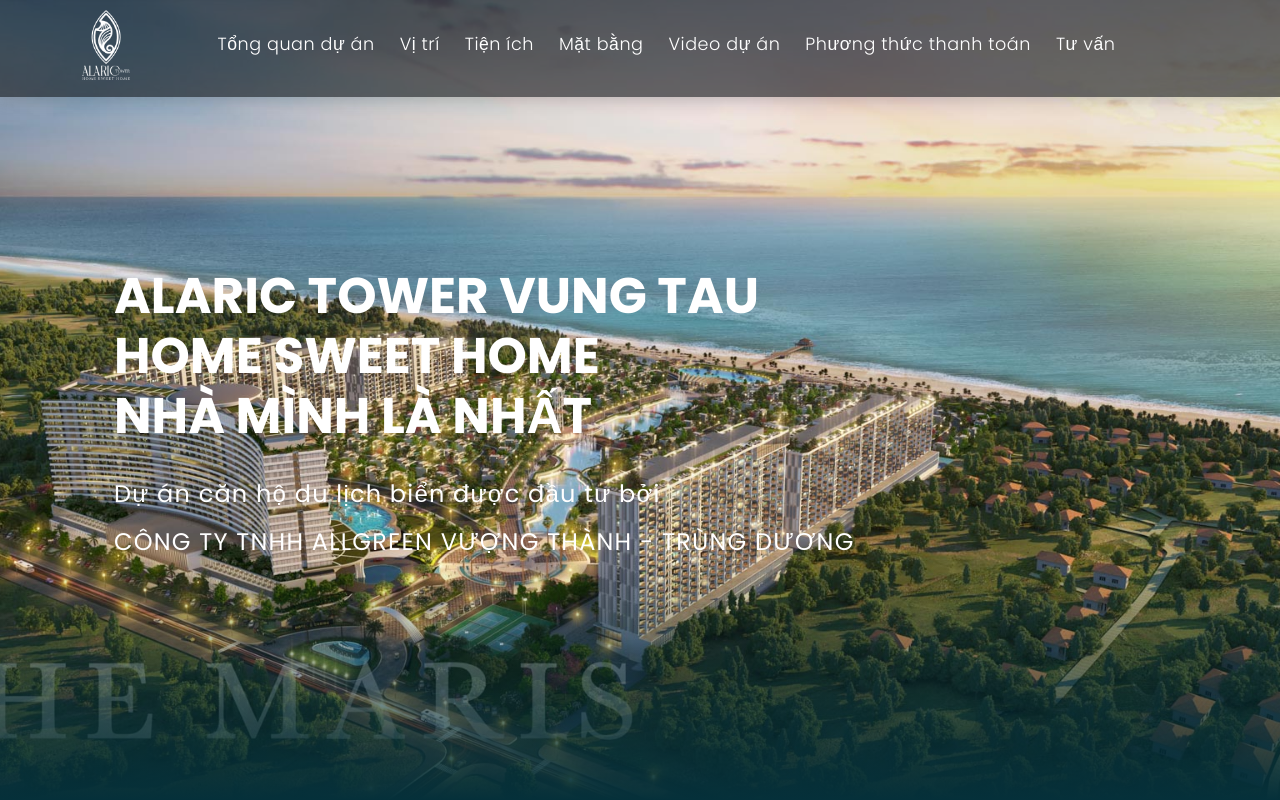
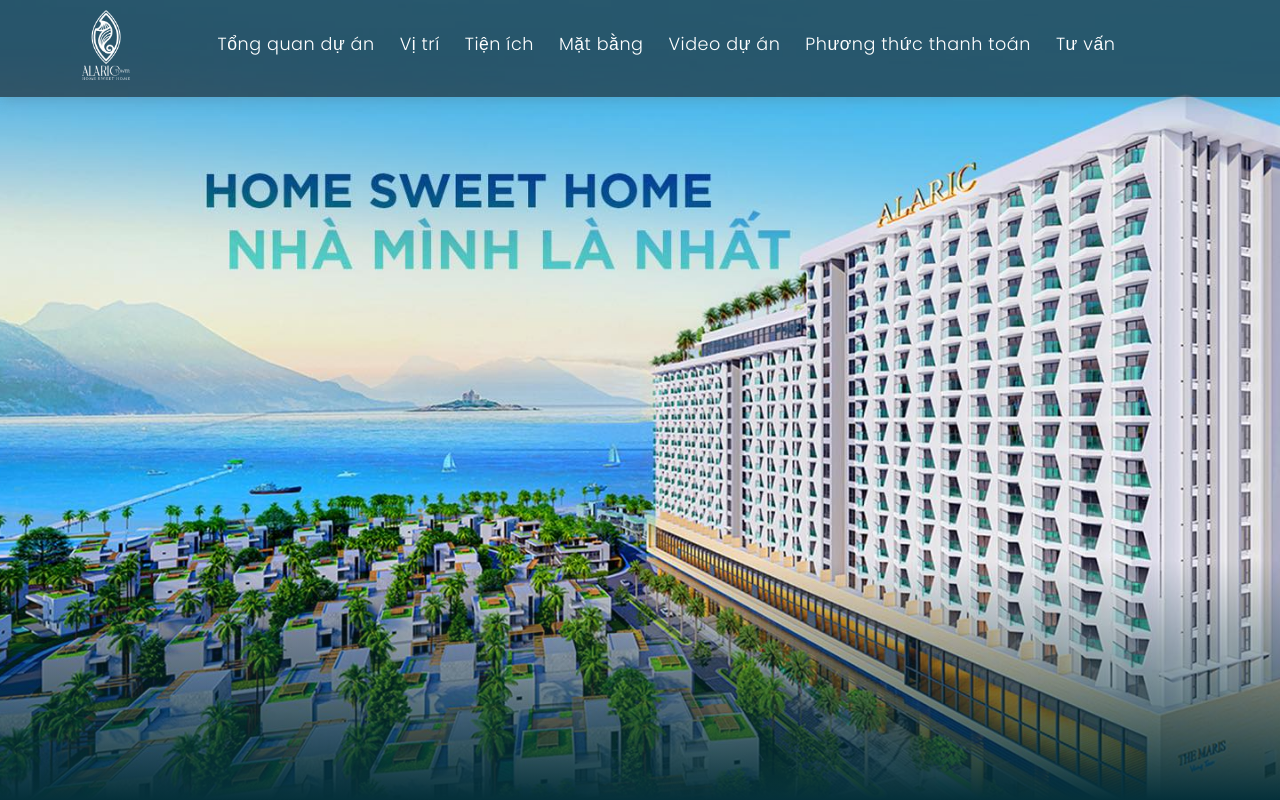
Before and after one commit to thanhvanvar/alaric_rvh, a Next.js app: page / in a window 1280 px wide. Shown: the top 800 px of the page. Built offline with nearby package versions, Linux system fonts and the light colour scheme; grey boxes are pictures that could not be loaded.

Commit message:
update11

```diff
--- a/pages/index.jsx
+++ b/pages/index.jsx
@@ -4,7 +4,6 @@
 import {Swiper, SwiperSlide} from "swiper/react";
 
 import Swal from 'sweetalert2'
-import ReactPlayer from 'react-player'
 import withReactContent from 'sweetalert2-react-content'
 
 const MySwal = withReactContent(Swal)
@@ -46,6 +45,7 @@
         formData.append('email', event.target.email.value);
         formData.append('phone', event.target.phone.value);
         formData.append('datetime', dateTime);
+        console.log(formData)
 
         if (event.target.name.value == '') {
             MySwal.fire({
@@ -74,9 +74,9 @@
                     title: 'Thành Công',
                     text: 'Chúng tôi sẽ liên hệ bạn trong thời gian sớm nhất.',
                 })
-                setTimeout(function () {
+                /*setTimeout(function () {
                     window.location.reload();
-                }, 3000);
+                }, 3000);*/
             } else {
                 MySwal.fire({
                     icon: 'error',
@@ -102,11 +102,11 @@
                 <SwiperSlide>
                     <div className="intro intro-carousel swiper position-relative slide_one">
                         <div className="swiper-slide carousel-item-a intro-item bg-image swiper-slide-duplicate"
-                             style={{backgroundImage: "url(assets/img/maris.jpg)"}}>
+                             style={{backgroundImage: "url(assets/img/slide-01.jpg)"}}>
                             <div className="overlay overlay-a"/>
                             <div className="intro-content display-table">
                                 <div className="table-cell">
-                                    <div className="container">
+                                    {/*<div className="container">
                                         <div className="row">
                                             <div className="col-lg-9">
                                                 <div className="intro-body lh-lg">
@@ -122,7 +122,7 @@
                                                 </div>
                                             </div>
                                         </div>
-                                    </div>
+                                    </div>*/}
                                 </div>
                             </div>
                         </div>
@@ -1000,7 +1000,7 @@
                             </Row>
                             <Row className="row_two">
                                 <Col md={{span: 6}}>
-                                    <iframe src='https://www.youtube.com/embed/ysz5S6PUM-U'
+                                    <iframe src='https://www.youtube.com/embed/MfcIQ2ke9BI'
                                             frameBorder='0'
                                             allow='autoplay; encrypted-media'
                                             allowFullScreen
@@ -1010,7 +1010,7 @@
                                     {/*<ReactPlayer url='https://www.youtube.com/watch?v=ysz5S6PUM-U' />*/}
                                 </Col>
                                 <Col md={{span: 6}}>
-                                    <iframe src='https://www.youtube.com/embed/E7wJTI-1dvQ'
+                                    <iframe src='https://www.youtube.com/embed/2Q71v3AnW90'
                                             frameBorder='0'
                                             allow='autoplay; encrypted-media'
                                             allowFullScreen
@@ -1181,7 +1181,7 @@
                             <div className="w-footer-a">
                                 <ul className="list-unstyled">
                                     <li className="color-a">
-                                        <span className="color-text-a"><i className="bi bi-phone"/></span> 0901 8888 02
+                                        <span className="color-text-a"><i className="bi bi-phone"/></span> 0931.2626.55
                                     </li>
                                 </ul>
                             </div>
```
Also changed, not shown: public/assets/img/slide-01.jpg (added).
